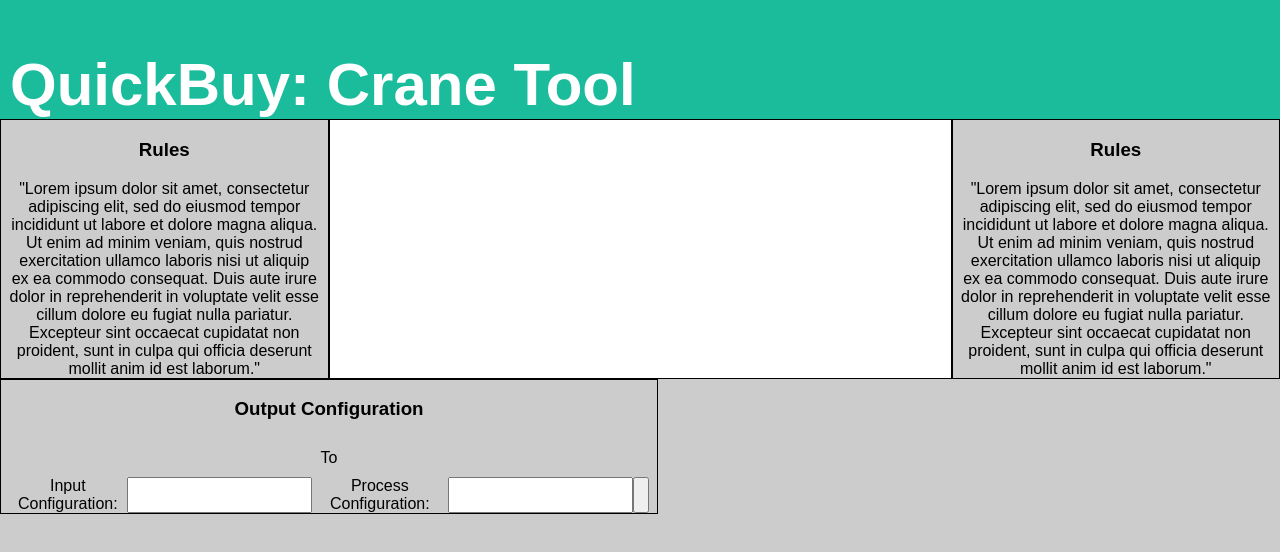
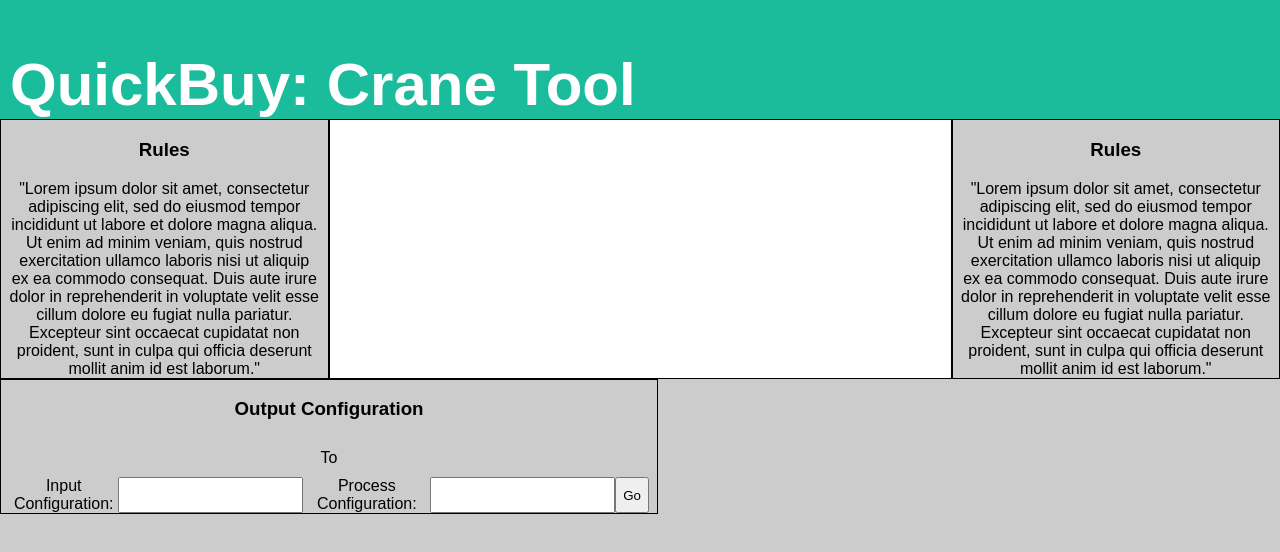
Before and after one commit to mahyarmirrashed/similkameen, a React (Create React App) app in the folder client/: page / in a window 1280 px wide. Shown: the top 552 px of the page. Built offline with nearby package versions, Linux system fonts and the light colour scheme.

Commit message:
Added API calls

```diff
--- a/client/package.json
+++ b/client/package.json
@@ -6,6 +6,7 @@
     "@testing-library/jest-dom": "^5.14.1",
     "@testing-library/react": "^12.0.0",
     "@testing-library/user-event": "^13.2.1",
+    "axios": "^0.25.0",
     "react": "^17.0.2",
     "react-dom": "^17.0.2",
     "react-scripts": "5.0.0",
--- a/client/src/App.js
+++ b/client/src/App.js
@@ -2,15 +2,48 @@
 import './App.css';
 import './style.css';
 import {useState} from 'react'
+const ax = require('axios').default;
+
+const APICall = (endpoint, params) => {
+
+  ax.post(endpoint, params)
+  .then(function (response) {
+    console.log(response);
+  })
+  .catch(function (error) {
+    console.log(error);
+  });
+
+  return {}
+
+}
 
 const App = () => {
 
   const [input, setInput] = useState('');
   const [process, setProcess] = useState('');
 
+
   const onClick = (e) => {
     e.preventDefault();
     console.log(input, process)
+
+    let random = ''
+    let output = ''
+
+    output = APICall('/execute', {
+      input: input,
+      process: process
+    })
+    random = APICall('/randomize', {
+      input: input,
+    })
+    APICall('/investigate', {
+      input: random,
+      output: output
+    })
+
+
     setInput('')
     setProcess('')
   }
@@ -45,7 +78,7 @@
             <input type ='text' id="input_config" value = {input} onChange ={(e) => setInput(e.target.value)}/>
             <label for="process_config">Process Configuration:</label>
             <input id="process_config" value = {process} onChange = {(e) => setProcess(e.target.value)}/>
-            <button id="send_input_and_process" value="Go" onClick={onClick}/>
+            <button id="send_input_and_process" onClick={onClick}>Go</button>
 
           </div>
         </div>
```
Also changed, not shown: 1 other file (tests, documents, lock files or other folders).
